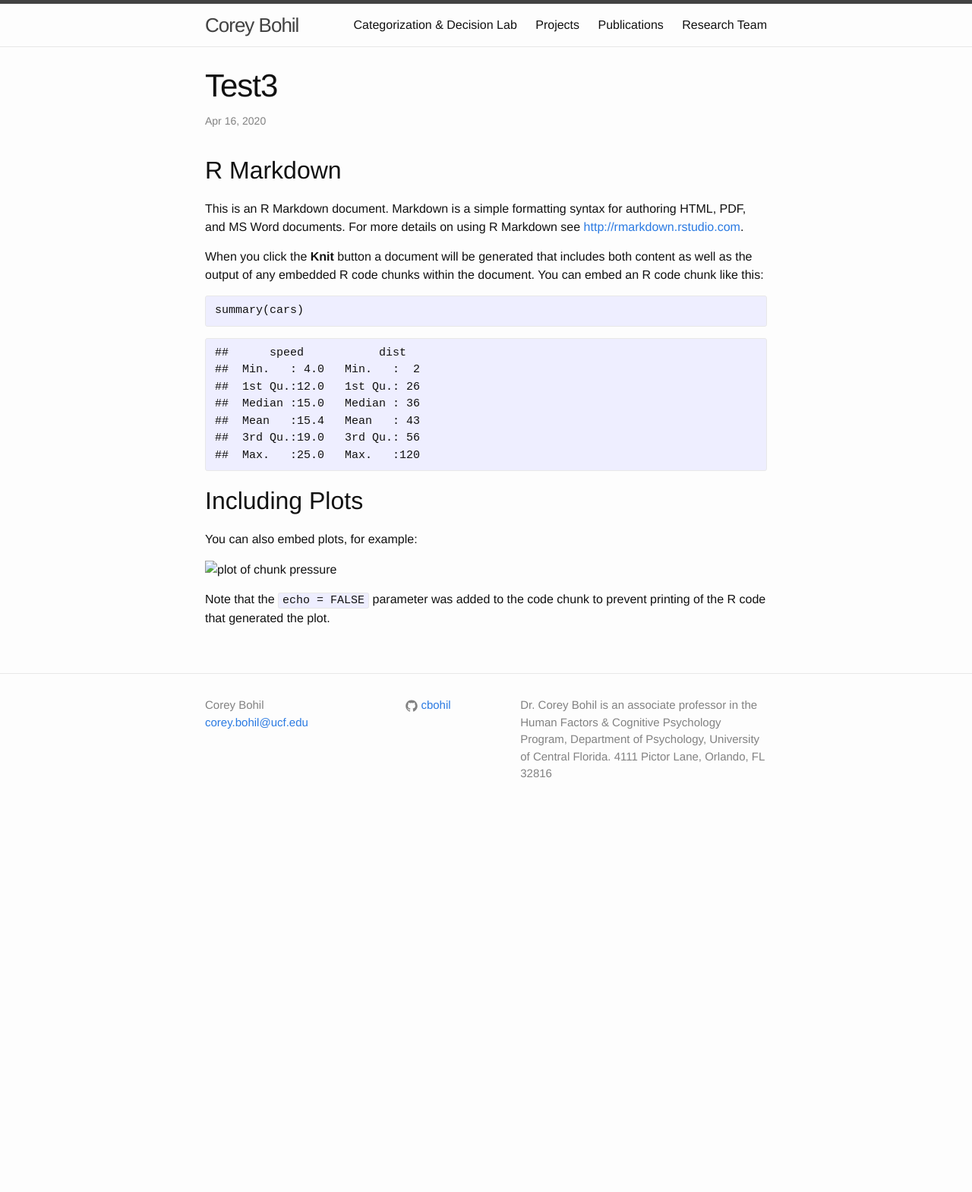
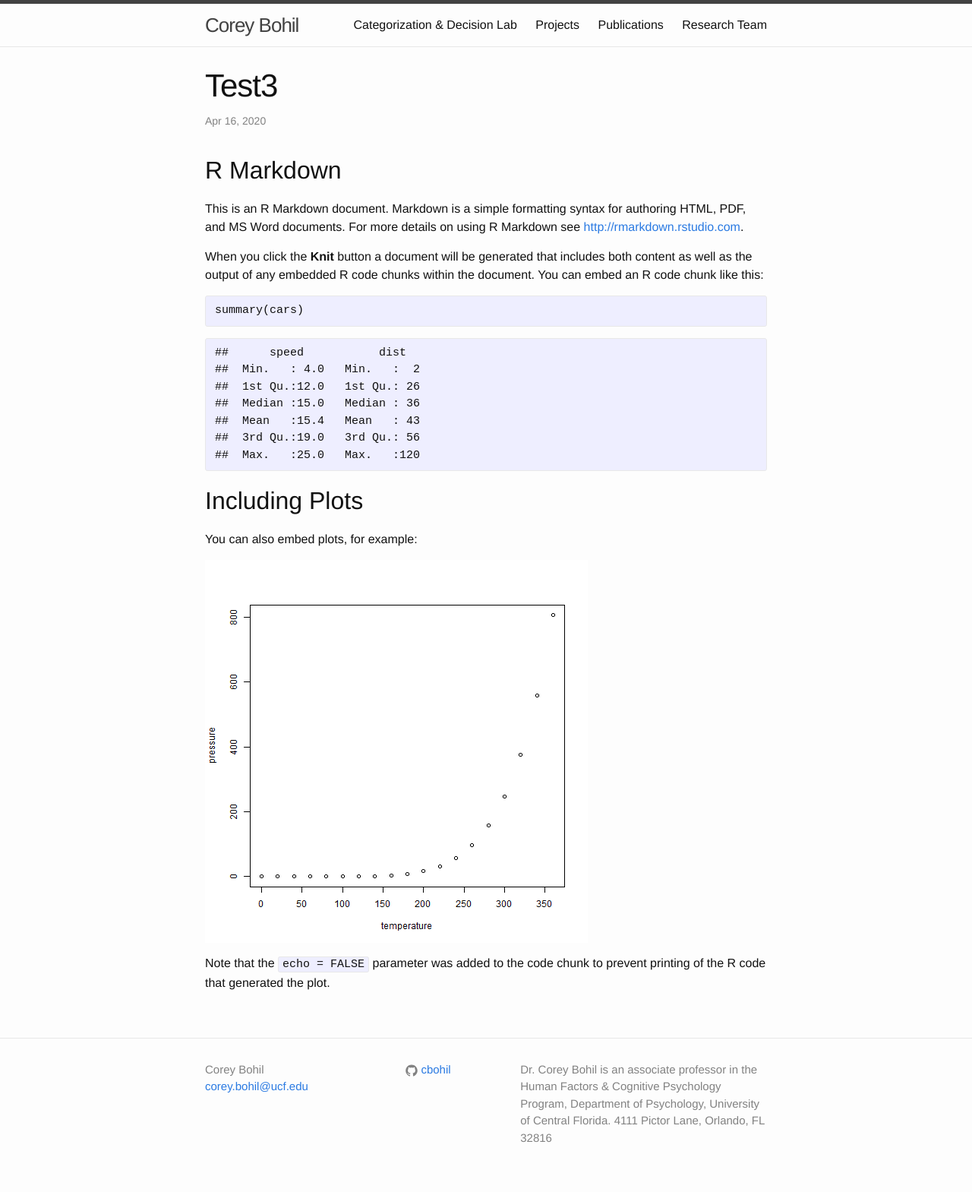
Before and after one commit to cbohil/cbohil.github.io, a Jekyll site: the page built from _posts/2020-04-16-CB_test3.md, in a window 1280 px wide. Shown: the whole page at 76% size. Built offline with Jekyll 4.4.1, drawn with Linux system fonts in a browser that asks for light colours; before the commit the page ends 1090 px from its top, so only the background shows below that.

Commit message:
rebuilt test 3
works locally

```diff
--- a/_posts/2020-04-16-CB_test3.md
+++ b/_posts/2020-04-16-CB_test3.md
@@ -34,6 +34,6 @@ summary(cars)
 
 You can also embed plots, for example:
 
-![plot of chunk pressure](/figure/./_posts/2020-04-16-CB_test3/pressure-1.png)
+![plot of chunk pressure](/figure/posts/2020-04-16-CB_test3/pressure-1.png)
 
 Note that the `echo = FALSE` parameter was added to the code chunk to prevent printing of the R code that generated the plot.
```
Also changed, not shown: figure/posts/2020-04-16-CB_test3/pressure-1.png (added).
